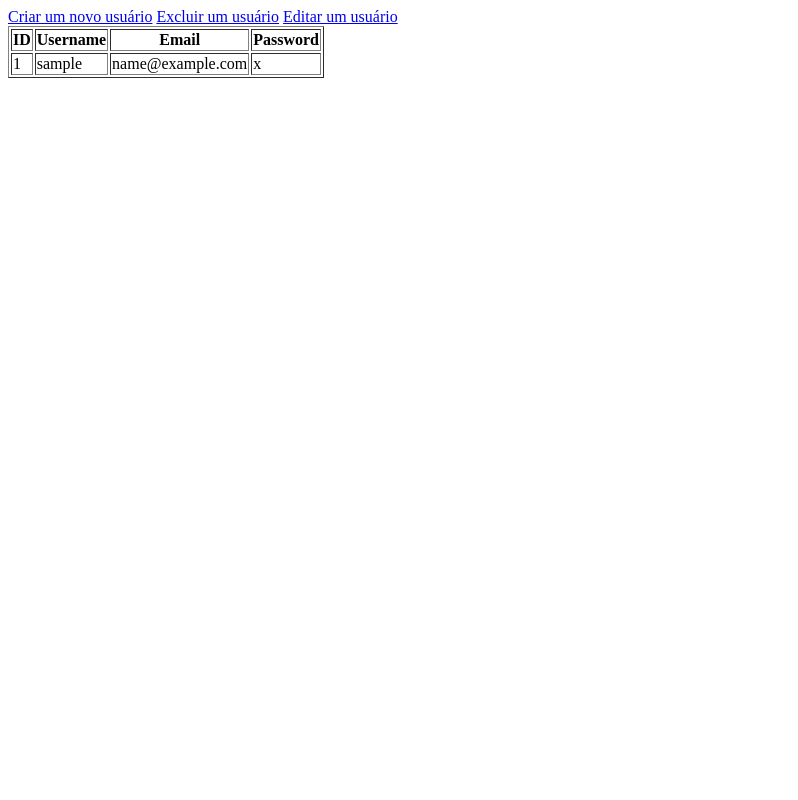
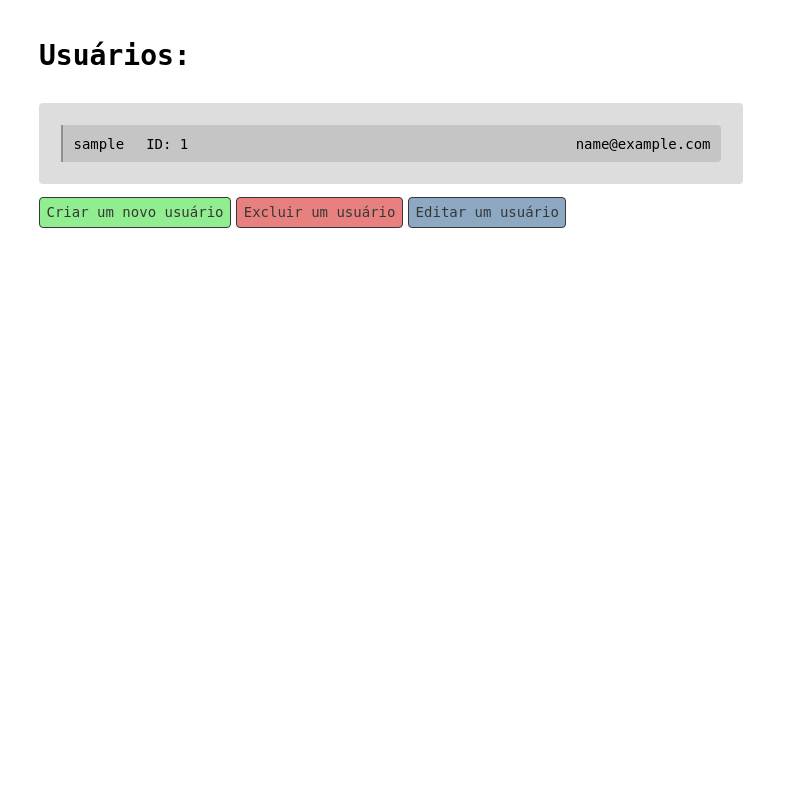
Before and after one commit to AntonyHaro/php-contacts-crud, a PHP site: page / in a window 1280 px wide. Shown: the whole page, without its empty margins (0-798 px from the left). Run offline with PHP 8.4, Linux system fonts and the light colour scheme; tables that the repository leaves empty or names only in its code hold one stand-in row (values such as "Sample post").

Commit message:
melhorias na estilização da página inicial

```diff
--- /dev/null
+++ b/css/home.css
@@ -0,0 +1,99 @@
+body {
+  height: 100vh;
+  font-size: 14px;
+}
+
+main {
+  padding: 3rem;
+  display: grid;
+  gap: 1rem;
+}
+
+h1 {
+  margin-bottom: 1.5%;
+}
+
+.user-container {
+  width: 55vw;
+  padding: 1.7rem;
+  border-radius: 4px;
+  background-color: rgb(221, 221, 221);
+  display: grid;
+  gap: 0.4rem;
+}
+
+.user {
+  width: 100%;
+  background-color: rgb(197, 197, 197);
+  border-left: 2px solid rgb(145, 145, 145);
+  border-radius: 0 4px 4px 0;
+  padding: 0.8rem;
+  display: flex;
+  gap: 2rem;
+  justify-content: space-between;
+  align-items: center;
+  transition: 0.2s;
+}
+
+.user:hover {
+  border-color: rgb(255, 118, 118);
+  margin-left: 0.4%;
+}
+
+p {
+  word-wrap: break-word;
+  word-break: break-word;
+  overflow-wrap: break-word;
+  white-space: normal;
+}
+
+.info-wrapper {
+  display: flex;
+  gap: 1.7rem;
+}
+
+.options {
+  display: flex;
+  gap: 0.4rem;
+}
+
+a {
+  text-decoration: none;
+  color: rgb(55, 55, 55);
+  padding: 0.5rem;
+  border: 1px solid rgb(55, 55, 55);
+  border-radius: 4px;
+  transition: 0.2s;
+}
+
+a:hover {
+  border-radius: 7px;
+}
+
+.create-user {
+  background-color: lightgreen;
+}
+
+.create-user:hover {
+  background-color: rgb(121, 216, 121);
+}
+
+.del-user {
+  background-color: rgb(233, 128, 128);
+}
+
+.del-user:hover {
+  background-color: rgb(255, 111, 111);
+}
+
+.edit-user {
+  background-color: rgb(141, 168, 194);
+}
+
+.edit-user:hover {
+  background-color: rgb(118, 153, 185);
+}
+
+.no-results {
+  color: gray;
+}
--- /dev/null
+++ b/css/reset.css
@@ -0,0 +1,6 @@
+* {
+  margin: 0;
+  padding: 0;
+  box-sizing: border-box;
+  font-family: monospace;
+}
--- a/index.php
+++ b/index.php
@@ -2,19 +2,19 @@
 <html lang="pt-br">
 
 <head>
-    <meta charset="UTF-8">
-    <meta name="viewport" content="width=device-width, initial-scale=1.0">
+    <meta charset="UTF-8" />
+    <meta name="viewport" content="width=device-width, initial-scale=1.0" />
     <title>Início</title>
+    <link rel="stylesheet" href="css/reset.css" />
+    <link rel="stylesheet" href="css/home.css" />
 </head>
 
 <body>
-    <a href="create/create.html">Criar um novo usuário</a>
-    <a href="delete/delete.html">Excluir um usuário</a>
-    <a href="update/update.html">Editar um usuário</a>
-
+    <main>
+        <h1>Usuários:</h1>
+        <section class="user-container">
             <?php
             require_once "database.php";
-
             try {
                 $sql = "SELECT * FROM users";
                 $stmt = $conn->prepare($sql);
@@ -23,28 +23,33 @@
                 $users = $stmt->fetchAll(PDO::FETCH_ASSOC);
 
                 if (count($users) > 0) {
-            echo "<table border='1'>";
-            echo "<tr><th>ID</th><th>Username</th><th>Email</th><th>Password</th></tr>";
                     foreach ($users as $user) {
-                echo "<tr>";
-                echo "<td>" . htmlspecialchars($user['id']) . "</td>";
-                echo "<td>" . htmlspecialchars($user['username']) . "</td>";
-                echo "<td>" . htmlspecialchars($user['email']) . "</td>";
-                echo "<td>" . htmlspecialchars($user["password"]) . "</td>";
-                echo "</tr>";
+                        echo "<div class='user'>";
+
+                        echo "<div class='info-wrapper'>";
+                        echo "<p>" . htmlspecialchars($user['username']) . "</p>";
+                        echo "<p>" . "ID: " . htmlspecialchars($user['id']) . "</p>";
+                        echo "</div>";
+
+                        echo "<p>" . htmlspecialchars($user['email']) . "</p>";
+
+                        echo "</div>";
                     }
-            echo "</table>";
                 } else {
-            ;
-            echo "Nenhum registro encontrado.";
+                    echo "<p class='no-results'>- Nenhum registro encontrado. Experimente criar um!</p>";
                 }
-
             } catch (PDOException $e) {
                 echo "Erro ao conectar ao banco de dados: " . $e->getMessage();
             }
-
             $conn = null;
             ?>
+        </section>
+        <section class="options">
+            <a href="create/create.html" class="create-user">Criar um novo usuário</a>
+            <a href="delete/delete.html" class="del-user">Excluir um usuário</a>
+            <a href="update/update.html" class="edit-user">Editar um usuário</a>
+        </section>
+    </main>
 </body>
 
 </html>
```
Lines whose indentation alone changed are shown as unchanged.
